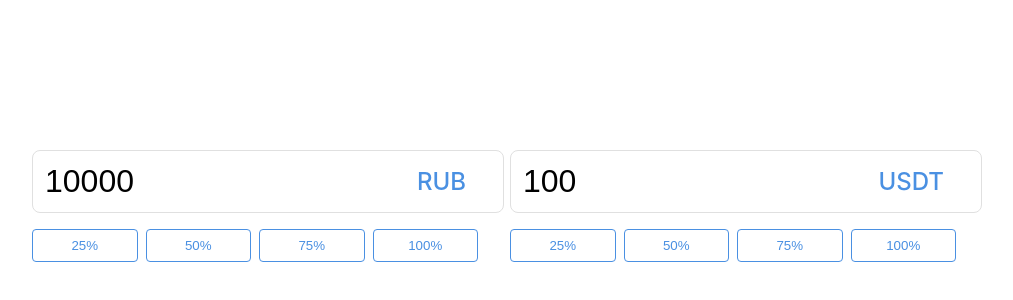
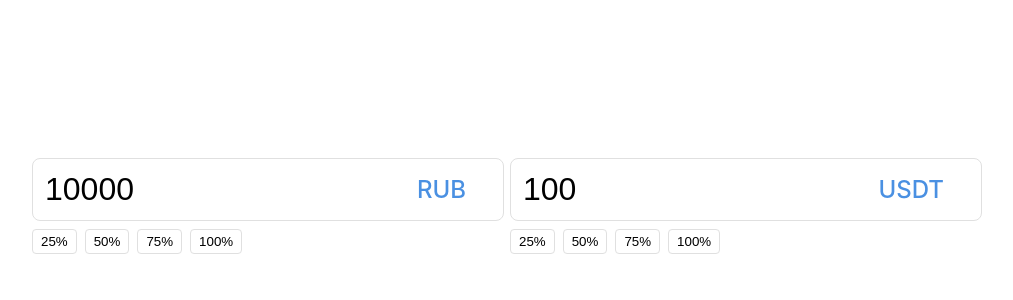
Before and after one commit to SmailK0T/Testing, a React (Vite) app: page / in a window 1280 px wide. Shown: the part 194-494 px from the top of the page, without its empty margins (146-1159 px from the left). Built offline with nearby package versions, Linux system fonts and the light colour scheme.

Commit message:
update componenst

```diff
--- /dev/null
+++ b/src/features/currency-exchange/model/types.ts
@@ -0,0 +1,13 @@
+export interface ExchangeFormProps {
+    fromCurrency?: string;
+    toCurrency?: string;
+    initialFromAmount?: string;
+    initialToAmount?: string;
+    onExchangeChange?: (values: { from: string; to: string }) => void;
+    className?: string;
+}
+
+export interface ExchangeValues {
+    from: string;
+    to: string;
+}
--- /dev/null
+++ b/src/features/currency-exchange/model/useExchangeCalculations.ts
@@ -0,0 +1,33 @@
+import { useState, useCallback } from 'react';
+
+interface UseExchangeCalculationsProps {
+    initialFromAmount?: string;
+    initialToAmount?: string;
+    onExchangeChange?: (values: { from: string; to: string }) => void;
+}
+
+export const useExchangeCalculations = ({
+    initialFromAmount = '10000',
+    initialToAmount = '100',
+    onExchangeChange
+}: UseExchangeCalculationsProps = {}) => {
+    const [fromAmount, setFromAmount] = useState(initialFromAmount);
+    const [toAmount, setToAmount] = useState(initialToAmount);
+
+    const handleFromAmountChange = useCallback((value: string) => {
+        setFromAmount(value);
+        onExchangeChange?.({ from: value, to: toAmount });
+    }, [toAmount, onExchangeChange]);
+
+    const handleToAmountChange = useCallback((value: string) => {
+        setToAmount(value);
+        onExchangeChange?.({ from: fromAmount, to: value });
+    }, [fromAmount, onExchangeChange]);
+
+    return {
+        fromAmount,
+        toAmount,
+        onFromAmountChange: handleFromAmountChange,
+        onToAmountChange: handleToAmountChange
+    };
+};
--- a/src/features/currency-exchange/ui/ExchangeForm/ExchangeForm.tsx
+++ b/src/features/currency-exchange/ui/ExchangeForm/ExchangeForm.tsx
@@ -1,49 +1,55 @@
-import { FC, useState } from 'react';
+import { FC } from 'react';
 import { CurrencyInput } from '../../../../entities/currency-input/ui/CurrencyInput/CurrencyInput';
+import { PercentageButtons } from '../PercentageButtons/PercentageButtons';
+import { useExchangeCalculations } from '../../model/useExchangeCalculations';
+import { ExchangeFormProps } from '../../model/types';
 import styles from './ExchangeForm.module.css';
 
-export const ExchangeForm: FC = () => {
-    const [fromAmount, setFromAmount] = useState('10000');
-    const [toAmount, setToAmount] = useState('100');
+export const ExchangeForm: FC<ExchangeFormProps> = ({
+    fromCurrency = 'RUB',
+    toCurrency = 'USDT',
+    initialFromAmount,
+    initialToAmount,
+    onExchangeChange,
+    className
+}) => {
+    const {
+        fromAmount,
+        toAmount,
+        onFromAmountChange,
+        onToAmountChange
+    } = useExchangeCalculations({
+        initialFromAmount,
+        initialToAmount,
+        onExchangeChange
+    });
 
     return (
-        <div className={styles.container}>
+        <div className={`${styles.container} ${className || ''}`}>
             <div className={styles.inputBlock}>
                 <CurrencyInput
                     value={fromAmount}
-                    currency="RUB"
-                    onChange={setFromAmount}
+                    currency={fromCurrency}
+                    onChange={onFromAmountChange}
                 />
-                <div className={styles.percentages}>
-                    {[25, 50, 75, 100].map((percent) => (
-                        <button
-                            key={percent}
-                            className={styles.percentButton}
-                            onClick={() => setFromAmount((10000 * percent / 100).toString())}
-                        >
-                            {percent}%
-                        </button>
-                    ))}
-                </div>
+                <PercentageButtons
+                    percentages={[25, 50, 75, 100]}
+                    baseAmount={10000}
+                    onAmountChange={onFromAmountChange}
+                />
             </div>
 
             <div className={styles.inputBlock}>
                 <CurrencyInput
                     value={toAmount}
-                    currency="USDT"
-                    onChange={setToAmount}
+                    currency={toCurrency}
+                    onChange={onToAmountChange}
                 />
-                <div className={styles.percentages}>
-                    {[25, 50, 75, 100].map((percent) => (
-                        <button
-                            key={percent}
-                            className={styles.percentButton}
-                            onClick={() => setToAmount((100 * percent / 100).toString())}
-                        >
-                            {percent}%
-                        </button>
-                    ))}
-                </div>
+                <PercentageButtons
+                    percentages={[25, 50, 75, 100]}
+                    baseAmount={100}
+                    onAmountChange={onToAmountChange}
+                />
             </div>
         </div>
     );
--- /dev/null
+++ b/src/features/currency-exchange/ui/PercentageButtons/PercentageButtons.module.css
@@ -0,0 +1,18 @@
+.percentages {
+    display: flex;
+    gap: 8px;
+    margin-top: 8px;
+}
+
+.percentButton {
+    padding: 4px 8px;
+    border: 1px solid #e0e0e0;
+    border-radius: 4px;
+    background: transparent;
+    cursor: pointer;
+    transition: all 0.2s;
+}
+
+.percentButton:hover {
+    background: #f5f5f5;
+}
--- /dev/null
+++ b/src/features/currency-exchange/ui/PercentageButtons/PercentageButtons.tsx
@@ -0,0 +1,28 @@
+import { FC } from 'react';
+import styles from './PercentageButtons.module.css';
+
+interface PercentageButtonsProps {
+    percentages: number[];
+    baseAmount: number;
+    onAmountChange: (amount: string) => void;
+}
+
+export const PercentageButtons: FC<PercentageButtonsProps> = ({
+    percentages,
+    baseAmount,
+    onAmountChange
+}) => {
+    return (
+        <div className={styles.percentages}>
+            {percentages.map((percent) => (
+                <button
+                    key={percent}
+                    className={styles.percentButton}
+                    onClick={() => onAmountChange((baseAmount * percent / 100).toString())}
+                >
+                    {percent}%
+                </button>
+            ))}
+        </div>
+    );
+};
```
